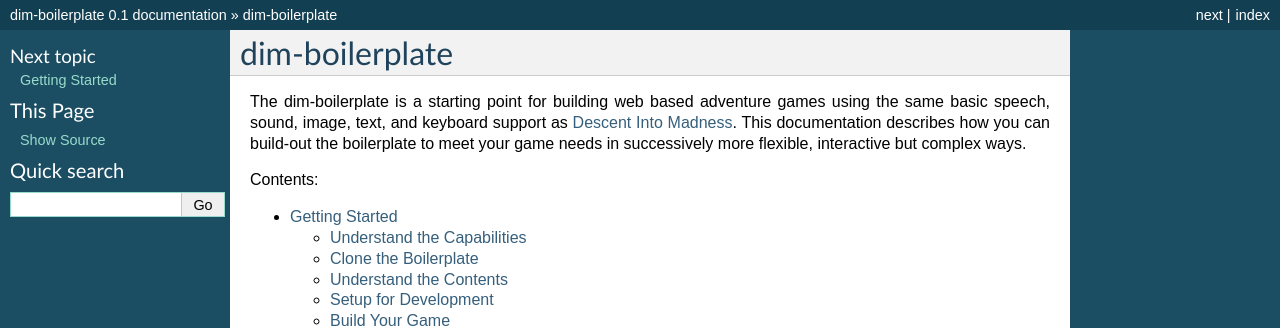
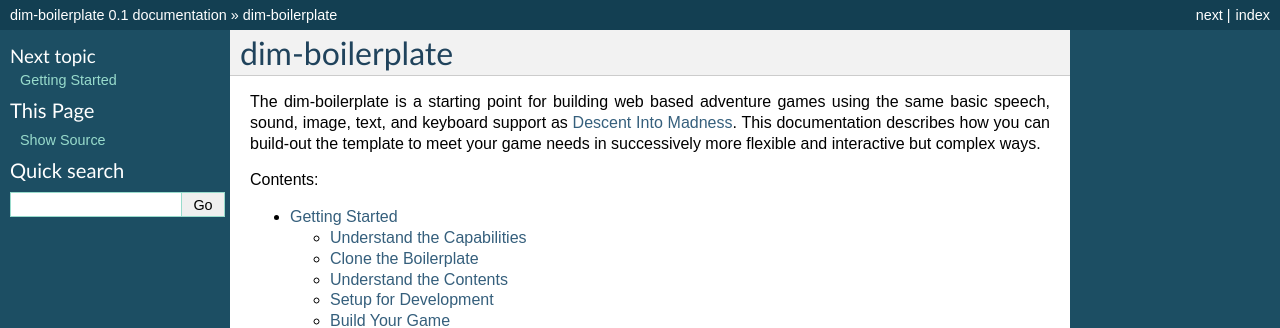
Before and after one commit to parente/dim-boilerplate, a Sphinx documentation site: the page built from docs/index.rst, in a window 1280 px wide. Shown: the top 328 px of the page. Built offline with Sphinx 7.4.7, drawn with Linux system fonts in a browser that asks for light colours.

Commit message:
Fix typos, ignore doc build dir

```diff
--- a/docs/index.rst
+++ b/docs/index.rst
@@ -2,7 +2,7 @@
 dim-boilerplate
 ===============
 
-The dim-boilerplate is a starting point for building web based adventure games using the same basic speech, sound, image, text, and keyboard support as `Descent Into Madness`_. This documentation describes how you can build-out the boilerplate to meet your game needs in successively more flexible, interactive but complex ways.
+The dim-boilerplate is a starting point for building web based adventure games using the same basic speech, sound, image, text, and keyboard support as `Descent Into Madness`_. This documentation describes how you can build-out the  template to meet your game needs in successively more flexible and interactive but complex ways.
 
 Contents:
 
--- a/docs/start.rst
+++ b/docs/start.rst
@@ -13,7 +13,7 @@ The dim-boilerplate projects provides the following features out-of-the-box:
 #. Visual backgrounds and text descriptions.
 #. Aural text-to-speech synthesis, voice actor narration, sound effects, music, and ambiance.
 
-Keep in mind that the project is a template for writing adventure games, not a strict framework or engine. You should drop, replace, extend, or otherwise hack any of the included components according to suit your needs.
+Keep in mind that the project is a template for writing adventure games, not a strict framework or engine. You should drop, replace, extend, or otherwise hack any of the included components to suit your needs.
 
 Clone the Boilerplate
 ---------------------
```
Also changed, not shown: 1 other file.
